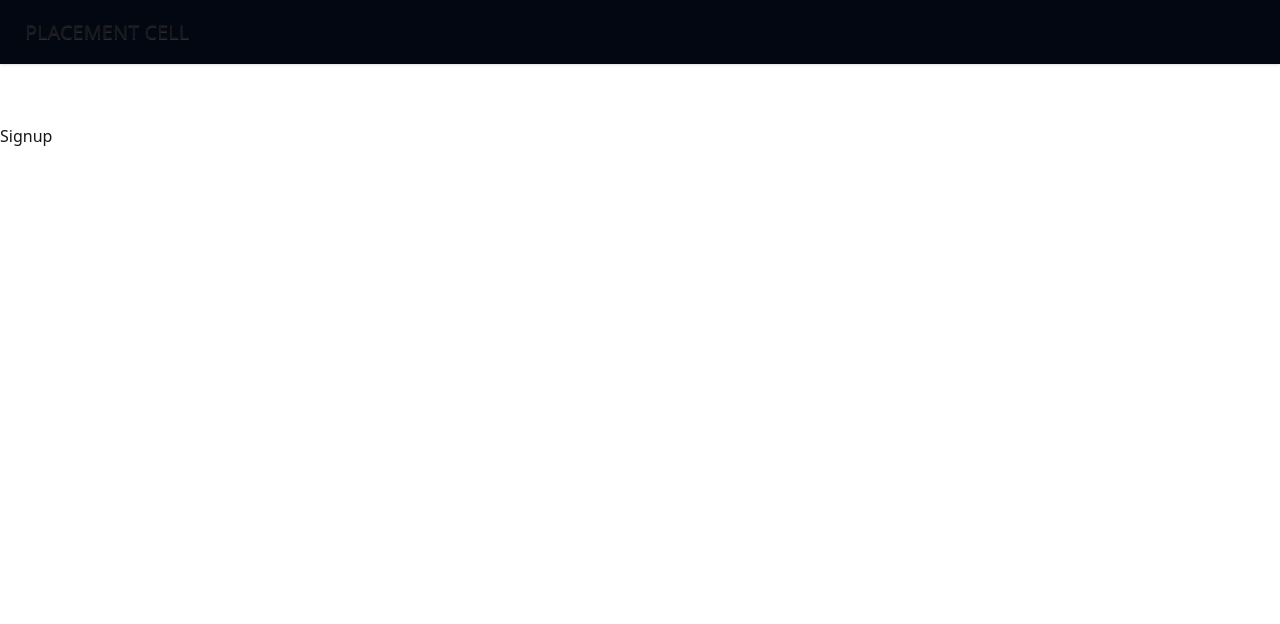
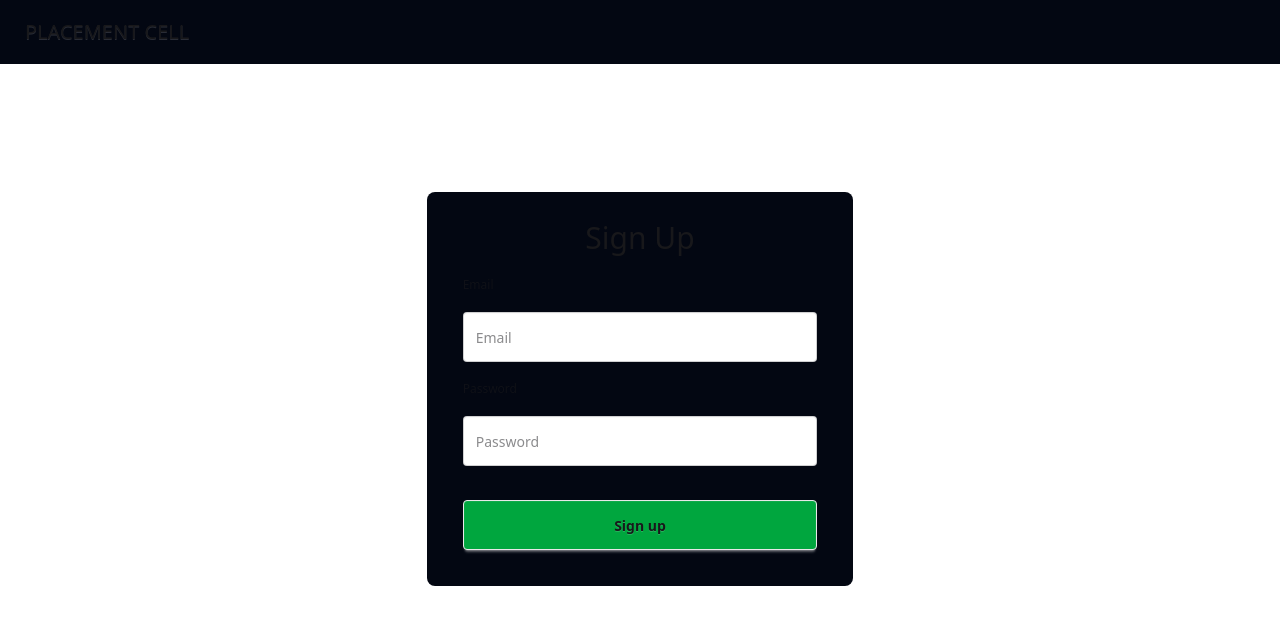
Before and after one commit to SNijanthan/placementCell---frontend, a React (Vite) app: page /signup in a window 1280 px wide. Shown: the top 624 px of the page. Built offline with nearby package versions, Linux system fonts and the light colour scheme.

Commit message:
signup form

```diff
--- a/src/components/Login.jsx
+++ b/src/components/Login.jsx
@@ -30,12 +30,12 @@ const Login = () => {
     <div className="w-2/6 m-auto bg-gray-950  p-5 flex  flex-col justify-center rounded-box">
       <fieldset className="fieldset w-full p-4 rounded-box">
         <legend className="fieldset-legend text-center text-3xl font-light">
-          Login
+          Log In
         </legend>
         <label className="fieldset-label">Email</label>
         <input
           type="email"
-          className="input w-full my-3 py-6"
+          className="input w-full my-3 py-6 focus:outline-none"
           placeholder="Email"
           value={email}
           onChange={(e) => setEmail(e.target.value)}
@@ -43,7 +43,7 @@ const Login = () => {
         <label className="fieldset-label">Password</label>
         <input
           type="text"
-          className="input w-full my-3 py-6"
+          className="input w-full my-3 py-6 focus:outline-none"
           placeholder="Password"
           value={password}
           onChange={(e) => setPassword(e.target.value)}
@@ -55,9 +55,16 @@ const Login = () => {
           Login
         </button>
       </fieldset>
-      <div className="p-5">
+      <div className="px-5 py-2">
         <p>
-          New user ? <Link to="/signup">Signup</Link> here ..!
+          New user ?{" "}
+          <Link
+            to="/signup"
+            className="text-sky-400 hover:underline hover:underline-offset-5"
+          >
+            Signup
+          </Link>{" "}
+          here
         </p>
       </div>
     </div>
--- a/src/components/Navbar.jsx
+++ b/src/components/Navbar.jsx
@@ -4,7 +4,7 @@ import { Link } from "react-router-dom";
 const Navbar = () => {
   return (
     <>
-      <div className="navbar bg-gray-950 shadow-sm mb-15">
+      <div className="navbar bg-gray-950 mb-32">
         <a className="btn btn-ghost hover:bg-sky-800 text-xl font-light">
           PLACEMENT CELL
         </a>
--- a/src/components/Signup.jsx
+++ b/src/components/Signup.jsx
@@ -1,7 +1,88 @@
-import React from "react";
+import axios from "axios";
+import React, { useState } from "react";
+import { useNavigate } from "react-router-dom";
 
 const Signup = () => {
-  return <div>Signup</div>;
+  const [email, setEmail] = useState("");
+  const [password, setPassword] = useState("");
+  const [error, setError] = useState("");
+  const [success, setSuccess] = useState("");
+  const [count, setCount] = useState(null);
+
+  const navigate = useNavigate();
+
+  const handleSignUp = async () => {
+    try {
+      setError("");
+      setSuccess("");
+      const res = await axios.post("http://localhost:7000/auth/signup", {
+        email,
+        password,
+      });
+
+      setSuccess(res.data.message);
+      setError("");
+
+      let timeLeft = 5;
+
+      setCount(timeLeft);
+
+      const interval = setInterval(() => {
+        timeLeft -= 1;
+        setCount(timeLeft);
+
+        if (timeLeft === 0) {
+          clearInterval(interval);
+          navigate("/login");
+        }
+      }, 1000);
+    } catch (error) {
+      if (error.response) {
+        setError(error.response.data.message);
+        setSuccess("");
+      }
+    }
+  };
+
+  return (
+    <>
+      <div className="w-2/6 m-auto bg-gray-950  p-5 flex  flex-col justify-center rounded-box">
+        <fieldset className="fieldset w-full p-4 rounded-box">
+          <legend className="fieldset-legend text-center text-3xl font-light">
+            Sign Up
+          </legend>
+          <label className="fieldset-label">Email</label>
+          <input
+            type="email"
+            className="input w-full my-3 py-6 focus:outline-none"
+            placeholder="Email"
+            value={email}
+            onChange={(e) => setEmail(e.target.value)}
+          />
+          <label className="fieldset-label">Password</label>
+          <input
+            type="text"
+            className="input w-full my-3 py-6 focus:outline-none"
+            placeholder="Password"
+            value={password}
+            onChange={(e) => setPassword(e.target.value)}
+          />
+          {error && (
+            <p className="text-red-500 font-semibold text-[13px]">{error}</p>
+          )}
+          {success && (
+            <p className="text-green-500 font-semibold text-[13px]">
+              {success}.{" "}
+              {count !== null && `Redirecting to login page in ${count}...`}
+            </p>
+          )}
+          <button onClick={handleSignUp} className="btn bg-green-600 mt-4 py-6">
+            Sign up
+          </button>
+        </fieldset>
+      </div>
+    </>
+  );
 };
 
 export default Signup;
```
